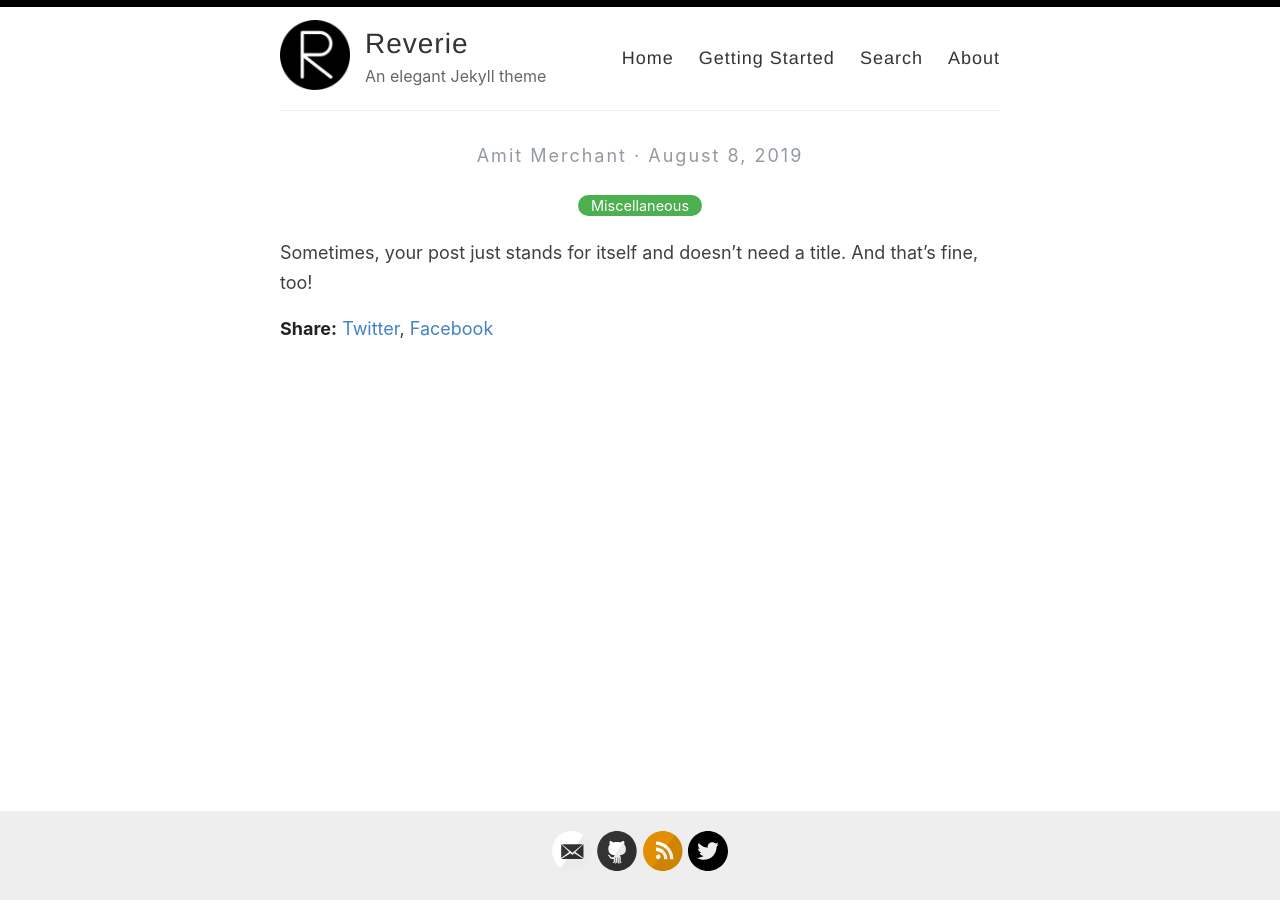
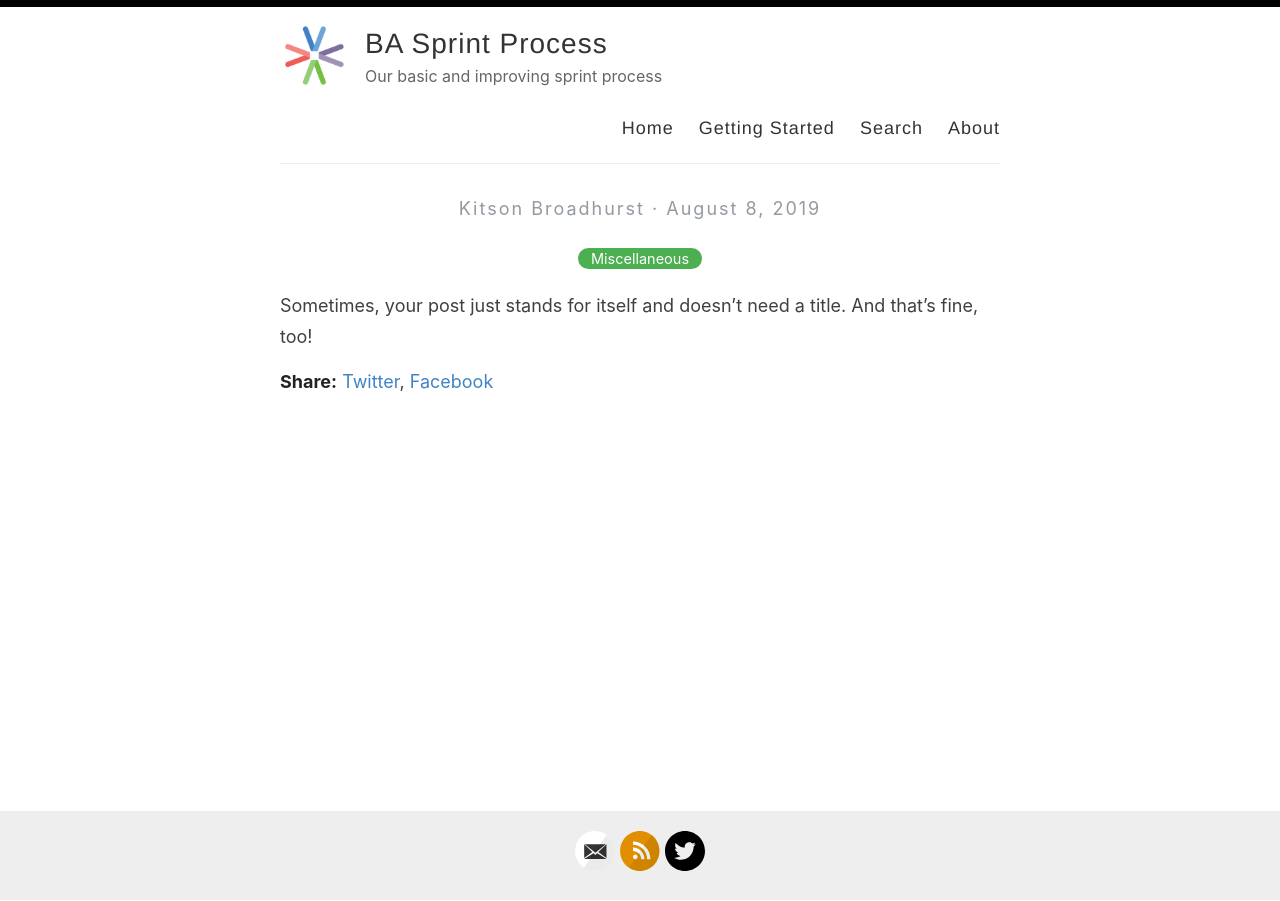
Before and after one commit to KitsonBroadhurst/sprintprocess.github.io, a Jekyll site: the page built from _posts/2019-08-08-no-title-posts.md, in a window 1280 px wide. Built offline with Jekyll 4.4.1, drawn with Linux system fonts in a browser that asks for light colours.

Commit message:
Update config

```diff
--- a/_config.yml
+++ b/_config.yml
@@ -3,16 +3,16 @@
 #
 
 # Name of your site (displayed in the header)
-name: Reverie
+name: BA Sprint Process
 
 # Name of the author
-author: Amit Merchant
+author: Kitson Broadhurst
 
 # Short bio or description (displayed in the header)
-description: An elegant Jekyll theme
+description: Our basic and improving sprint process
 
 # URL of your avatar or profile pic (you could use your GitHub profile pic)
-avatar: /images/reverie.png
+avatar: /images/ba.png
 
 #
 # Flags below are optional
@@ -21,15 +21,15 @@ avatar: /images/reverie.png
 # Includes an icon in the footer for each username you enter
 footer-links:
   dribbble:
-  email: amit.d.merchant@gmail.com
+  email: kitson@brightanalytics.com
   facebook:
   flickr:
-  github: amitmerchant1990/reverie
+  github:
   instagram:
   linkedin:
   pinterest:
   rss: rss
-  twitter: amit_merchant
+  twitter: kit_son
   stackoverflow:
   youtube: # channel/<your_long_string> or user/<user-name>
   googleplus: # anything in your profile username that comes after plus.google.com/
@@ -41,18 +41,18 @@ footer-links:
 disqus:
 
 # Enter your Google Analytics web tracking code (e.g. UA-2110908-2) to activate tracking
-google_analytics: UA-43339302-11
+google_analytics:
 
 # Your website URL (e.g. http://amitmerchant1990.github.io or http://www.amitmerchant.com)
 # Used for Sitemap.xml and your RSS feed
-url: http://www.amitmerchant.com/reverie
-enforce_ssl: https://www.amitmerchant.com/reverie
+url: https://sprintprocess.github.io
+enforce_ssl:
 
 # If you're hosting your site at a Project repository on GitHub pages
 # (http://yourusername.github.io/repository-name)
 # and NOT your User repository (http://yourusername.github.io)
 # then add in the baseurl here, like this: "/repository-name"
-baseurl: "/reverie"
+baseurl: "/"
 
 #
 # !! You don't need to change any of the configuration flags below !!
```
Also changed, not shown: images/ba.png (added).
